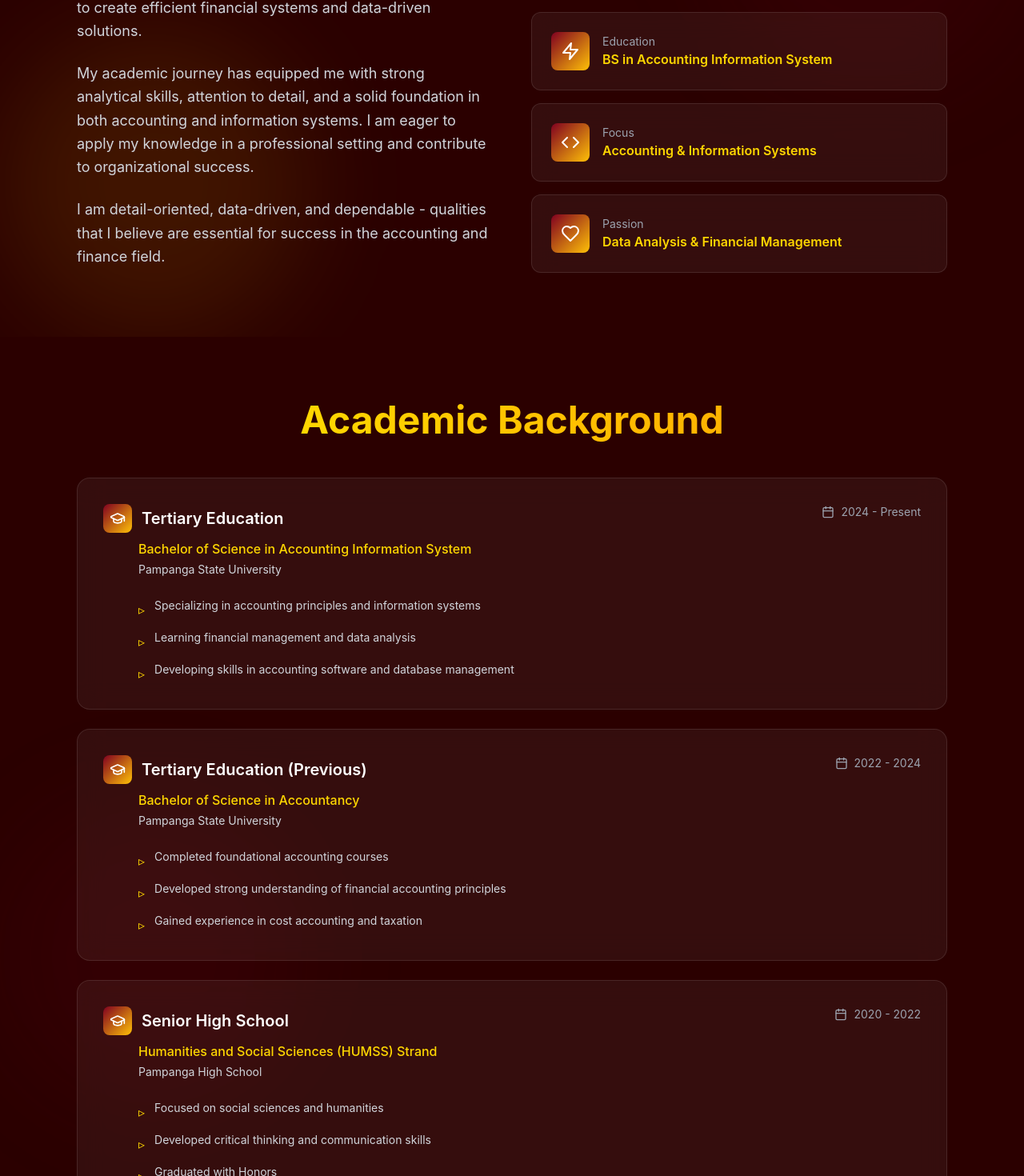
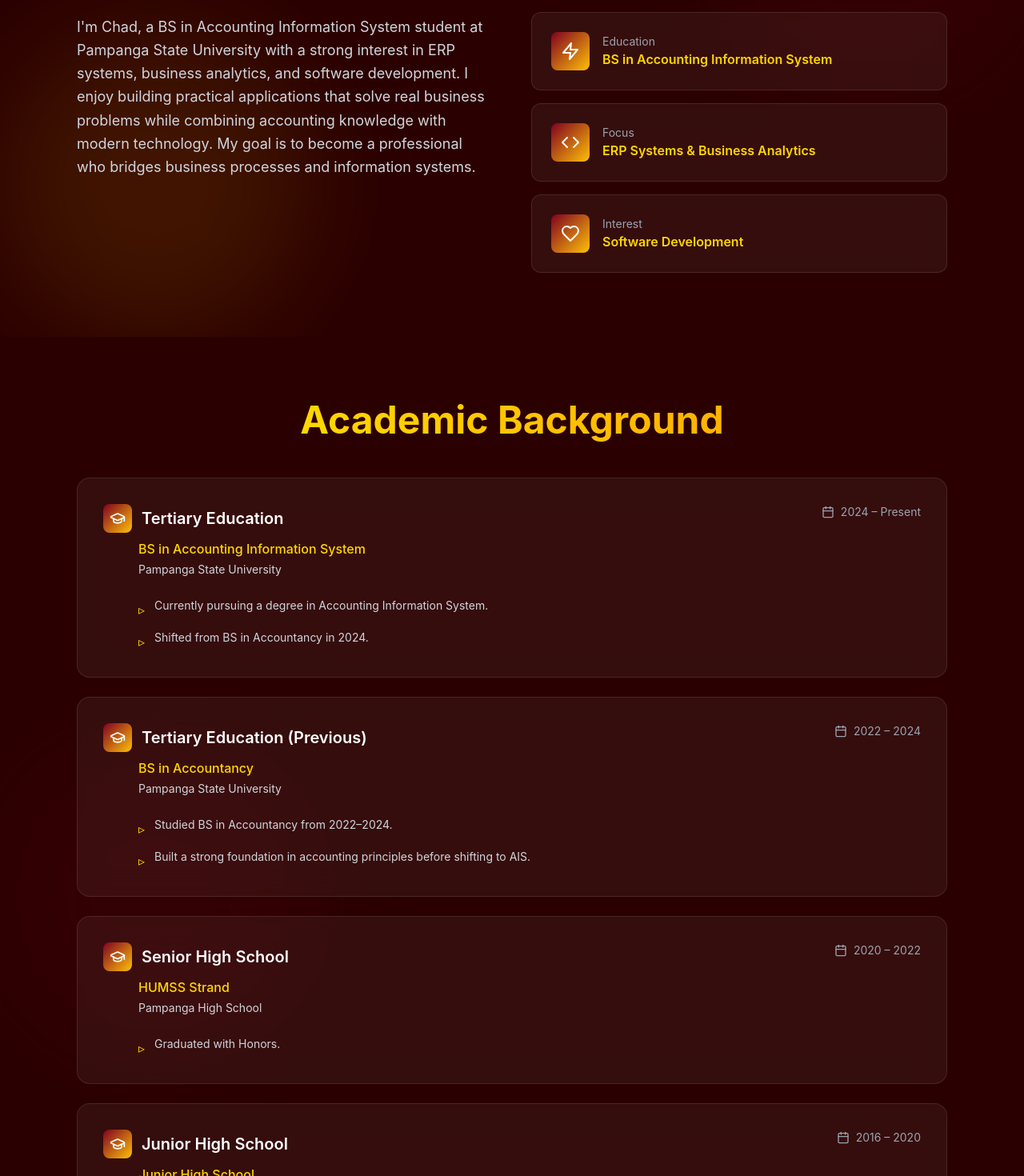
Before and after one commit to goodyboyie2-byte/resume-2, a React (Vite) app: page / in a window 1280 px wide. Shown: the part 1139-2609 px from the top of the page at 80% size. Built offline with nearby package versions, Linux system fonts and the light colour scheme.

Commit message:
Add profile photo to hero section and remove initials RB

```diff
--- a/src/components/About.jsx
+++ b/src/components/About.jsx
@@ -21,8 +21,8 @@ const About = () => {
   const facts = [
     { icon: Globe, label: 'Location', value: 'San Fernando, Pampanga' },
     { icon: Zap, label: 'Education', value: 'BS in Accounting Information System' },
-    { icon: Code, label: 'Focus', value: 'Accounting & Information Systems' },
-    { icon: Heart, label: 'Passion', value: 'Data Analysis & Financial Management' },
+    { icon: Code, label: 'Focus', value: 'ERP Systems & Business Analytics' },
+    { icon: Heart, label: 'Interest', value: 'Software Development' },
   ]
 
   return (
@@ -52,18 +52,7 @@ const About = () => {
         <div className="grid md:grid-cols-2 gap-12 items-center">
           <motion.div variants={itemVariants} className="space-y-6">
             <p className="text-lg text-gray-300 leading-relaxed">
-              I am a graduating student pursuing a Bachelor of Science in Accounting Information System.
-              I am passionate about combining accounting principles with information technology to create
-              efficient financial systems and data-driven solutions.
-            </p>
-            <p className="text-lg text-gray-300 leading-relaxed">
-              My academic journey has equipped me with strong analytical skills, attention to detail, and
-              a solid foundation in both accounting and information systems. I am eager to apply my knowledge
-              in a professional setting and contribute to organizational success.
-            </p>
-            <p className="text-lg text-gray-300 leading-relaxed">
-              I am detail-oriented, data-driven, and dependable - qualities that I believe are essential
-              for success in the accounting and finance field.
+              I'm Chad, a BS in Accounting Information System student at Pampanga State University with a strong interest in ERP systems, business analytics, and software development. I enjoy building practical applications that solve real business problems while combining accounting knowledge with modern technology. My goal is to become a professional who bridges business processes and information systems.
             </p>
           </motion.div>
 
--- a/src/components/Experience.jsx
+++ b/src/components/Experience.jsx
@@ -6,76 +6,68 @@ const Experience = () => {
   const education = [
     {
       level: 'Tertiary Education',
-      degree: 'Bachelor of Science in Accounting Information System',
+      degree: 'BS in Accounting Information System',
       institution: 'Pampanga State University',
-      period: '2024 - Present',
+      period: '2024 – Present',
       description: [
-        'Specializing in accounting principles and information systems',
-        'Learning financial management and data analysis',
-        'Developing skills in accounting software and database management',
+        'Currently pursuing a degree in Accounting Information System.',
+        'Shifted from BS in Accountancy in 2024.',
       ],
     },
     {
       level: 'Tertiary Education (Previous)',
-      degree: 'Bachelor of Science in Accountancy',
+      degree: 'BS in Accountancy',
       institution: 'Pampanga State University',
-      period: '2022 - 2024',
+      period: '2022 – 2024',
       description: [
-        'Completed foundational accounting courses',
-        'Developed strong understanding of financial accounting principles',
-        'Gained experience in cost accounting and taxation',
+        'Studied BS in Accountancy from 2022–2024.',
+        'Built a strong foundation in accounting principles before shifting to AIS.',
       ],
     },
     {
       level: 'Senior High School',
-      degree: 'Humanities and Social Sciences (HUMSS) Strand',
+      degree: 'HUMSS Strand',
       institution: 'Pampanga High School',
-      period: '2020 - 2022',
+      period: '2020 – 2022',
       description: [
-        'Focused on social sciences and humanities',
-        'Developed critical thinking and communication skills',
-        'Graduated with Honors',
+        'Graduated with Honors.',
       ],
     },
     {
-      level: 'Secondary Education',
+      level: 'Junior High School',
       degree: 'Junior High School',
       institution: 'Pampanga High School',
-      period: '2016 - 2020',
+      period: '2016 – 2020',
       description: [
-        'Completed basic education with good academic standing',
-        'Active in school activities and organizations',
-        'Developed strong foundation in core subjects',
+        'Completed Junior High School at Pampanga High School.',
       ],
     },
     {
-      level: 'Primary Education',
+      level: 'Elementary',
       degree: 'Elementary',
       institution: 'Camp Olivas Elementary School',
-      period: '2010 - 2016',
+      period: '2010 – 2016',
       description: [
-        'Completed primary education with honors',
-        'Developed basic literacy and numeracy skills',
-        'Active in co-curricular activities',
+        'Completed Elementary Education at Camp Olivas Elementary School.',
       ],
     },
   ]
 
   const achievements = [
     {
-      title: 'Lead Researcher',
+      title: 'ERP Thesis',
       period: '2025-2026',
-      description: 'Thesis: "ERP Absorptive Capacity on ERP Benefits: A Study on Employee Perspective Towards Enhancing Job Efficiency"',
+      description: 'Lead Researcher. Focuses on how ERP absorptive capacity affects employee job efficiency.',
     },
     {
-      title: 'Team Leader - Best Project Award',
+      title: 'Software Scheduling Platform',
       period: '2023-2024',
-      description: 'Software Scheduling Platform development project',
+      description: 'Led a team in designing and developing a scheduling system. Awarded Best Project (2023–2024).',
     },
     {
-      title: 'Team Leader',
+      title: 'Monkey Munchies',
       period: '2023-2024',
-      description: 'Feasibility Study Project "Monkey Munchies"',
+      description: 'Led the feasibility study and business planning. Conducted market and financial analysis.',
     },
     {
       title: '2nd Year Representative',
--- a/src/components/Hero.jsx
+++ b/src/components/Hero.jsx
@@ -1,6 +1,7 @@
 import React from 'react'
 import { Github, Linkedin, Mail, ArrowDown, Sparkles } from 'lucide-react'
 import { motion } from 'framer-motion'
+import profileImage from '../assets/profile.jpg'
 
 const Hero = () => {
   const floatingVariants = {
@@ -73,9 +74,11 @@ const Hero = () => {
           className="mb-12 relative"
         >
           <div className="w-48 h-48 mx-auto rounded-full bg-gradient-to-br from-maroon-500 via-maroon-600 to-gold-500 p-1 shadow-2xl">
-            <div className="w-full h-full rounded-full bg-maroon-900 flex items-center justify-center text-white text-6xl font-bold">
-              RB
-            </div>
+            <img
+              src={profileImage}
+              alt="Richard Budlong"
+              className="w-full h-full rounded-full object-cover"
+            />
           </div>
           <motion.div
             className="absolute -top-4 -right-4"
--- a/src/components/Skills.jsx
+++ b/src/components/Skills.jsx
@@ -4,28 +4,34 @@ import { motion } from 'framer-motion'
 const Skills = () => {
   const skillCategories = [
     {
-      title: 'Accounting',
-      icon: '📊',
-      skills: ['Financial Accounting', 'Cost Accounting', 'Taxation', 'Auditing', 'Financial Reporting', 'Budgeting'],
+      title: 'Programming',
+      icon: '�',
+      skills: ['Java', 'JavaScript', 'Python', 'SQL'],
       color: 'from-maroon-500 to-gold-500',
     },
     {
-      title: 'Information Systems',
-      icon: '💻',
-      skills: ['Database Management', 'Accounting Software', 'Data Analysis', 'Spreadsheets', 'ERP Systems', 'Basic Programming'],
+      title: 'Web Development',
+      icon: '🌐',
+      skills: ['React', 'HTML', 'CSS', 'Tailwind CSS'],
       color: 'from-maroon-600 to-gold-600',
     },
     {
-      title: 'Technical Skills',
-      icon: '🛠️',
-      skills: ['Microsoft Excel', 'Google Sheets', 'PowerPoint', 'Word Processing', 'Data Entry', 'Report Generation'],
+      title: 'Database',
+      icon: '🗄️',
+      skills: ['MySQL', 'Firebase'],
       color: 'from-maroon-700 to-gold-700',
     },
     {
-      title: 'Soft Skills',
-      icon: '💡',
-      skills: ['Attention to Detail', 'Analytical Thinking', 'Time Management', 'Communication', 'Teamwork', 'Problem Solving'],
+      title: 'Accounting & Business',
+      icon: '�',
+      skills: ['ERP Concepts', 'Financial Accounting', 'Business Analysis'],
       color: 'from-maroon-800 to-gold-500',
+    },
+    {
+      title: 'Tools',
+      icon: '�️',
+      skills: ['Git', 'GitHub', 'VS Code', 'Figma'],
+      color: 'from-maroon-900 to-gold-600',
     },
   ]
 
@@ -68,7 +74,7 @@ const Skills = () => {
           </span>
         </motion.h2>
 
-        <div className="grid md:grid-cols-2 gap-6">
+        <div className="grid md:grid-cols-2 lg:grid-cols-3 gap-6">
           {skillCategories.map((category, index) => (
             <motion.div
               key={index}
```
Also changed, not shown: src/assets/profile.jpg (added).
